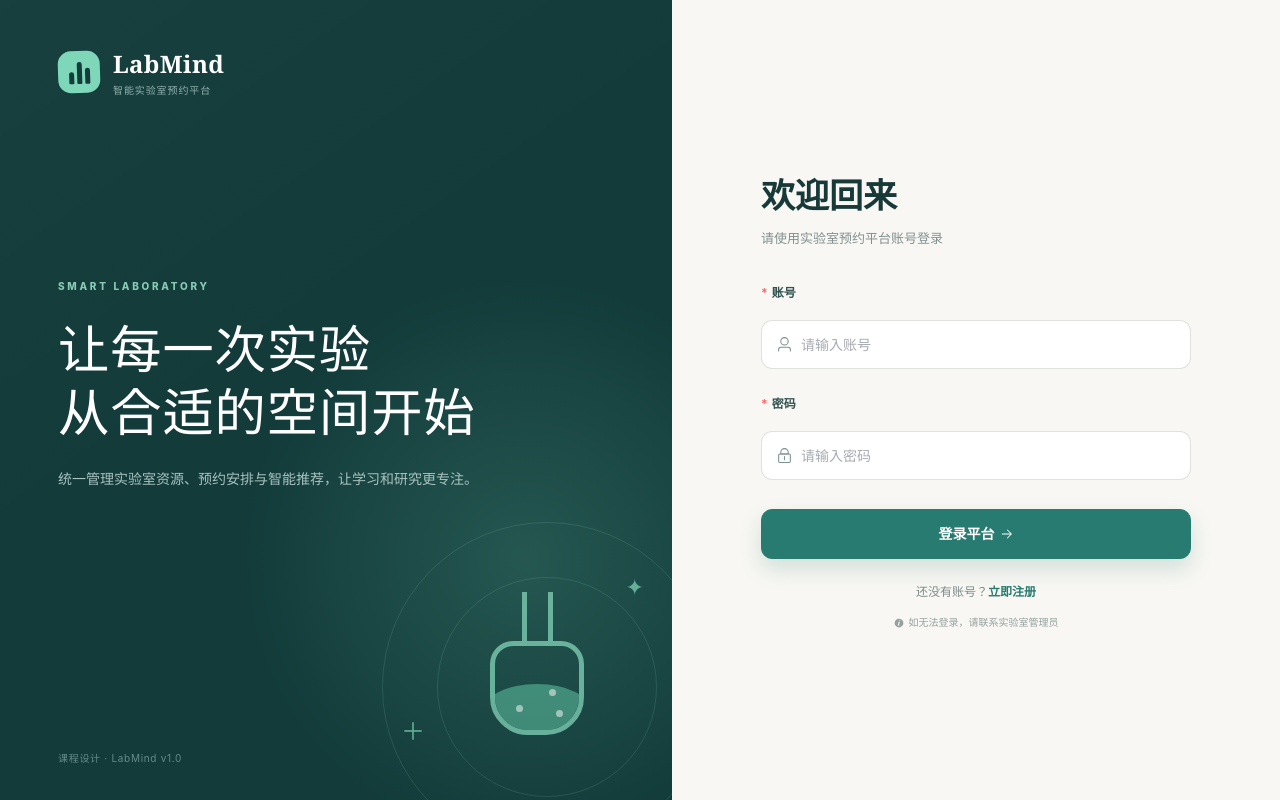
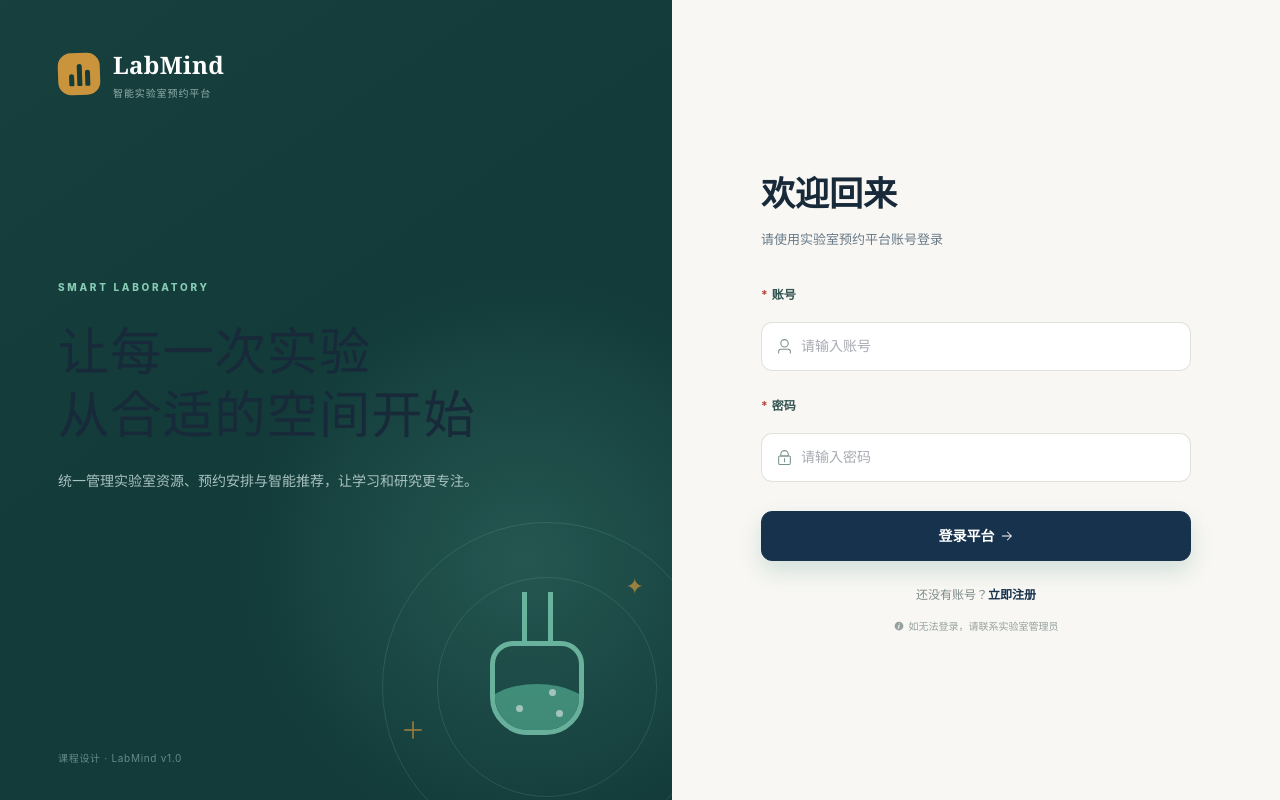
Before and after one commit to 320MUYU/liberary-agent, a Vue app in the folder vue-project/: page /login in a window 1280 px wide. Built offline with nearby package versions, Linux system fonts and the light colour scheme.

Commit message:
feat(frontend): 建立图书馆预约视觉系统

```diff
--- a/vue-project/index.html
+++ b/vue-project/index.html
@@ -2,9 +2,11 @@
 <html lang="">
   <head>
     <meta charset="UTF-8">
-    <link rel="icon" href="/favicon.ico">
+    <link rel="icon" type="image/svg+xml" href="/favicon.svg">
     <meta name="viewport" content="width=device-width, initial-scale=1.0">
-    <title>Vite App</title>
+    <meta name="theme-color" content="#17324d">
+    <meta name="description" content="阅见图书馆学习空间预约系统">
+    <title>阅见 · 图书馆学习空间预约系统</title>
   </head>
   <body>
     <div id="app"></div>
--- a/vue-project/src/assets/css/global.css
+++ b/vue-project/src/assets/css/global.css
@@ -212,3 +212,71 @@ aside {
     .section-heading { align-items: start; }
     .section-heading h2 { font-size: 17px; }
 }
+
+/* 阅见图书馆设计系统：保留旧变量别名，避免页面迁移期间出现闪烁。 */
+:root {
+    --navy-950: #10263a;
+    --navy-900: #17324d;
+    --navy-800: #234866;
+    --navy-700: #315d7c;
+    --gold-700: #925d18;
+    --gold-600: #b7791f;
+    --gold-500: #c9943c;
+    --gold-100: #f5ead6;
+    --paper: #f6f3ec;
+    --paper-deep: #eee8dc;
+    --ink: #182a3a;
+    --text: #405466;
+    --muted: #687a88;
+    --line: #ded8cc;
+    --card: #fffefa;
+    --success: #3f765d;
+    --warning: #a86522;
+    --danger: #b4473f;
+    --shadow-sm: 0 5px 18px rgba(23, 50, 77, .06);
+    --shadow-md: 0 16px 42px rgba(23, 50, 77, .1);
+    --radius-sm: 8px;
+    --radius-md: 14px;
+    --radius-lg: 20px;
+    --motion-fast: 160ms;
+    --motion-base: 220ms;
+    --mint: var(--gold-500);
+    --mint-dark: var(--navy-900);
+    --coral: #c65e4b;
+    --amber: var(--gold-600);
+    --canvas: var(--paper);
+    --el-color-primary: var(--navy-900);
+    --el-color-primary-light-3: #526b82;
+    --el-color-primary-light-5: #8b9baa;
+    --el-color-primary-light-7: #c4cdd4;
+    --el-color-primary-light-9: #edf0f2;
+    --el-color-primary-dark-2: var(--navy-950);
+    --el-color-success: var(--success);
+    --el-color-warning: var(--warning);
+    --el-color-danger: var(--danger);
+    --el-border-radius-base: var(--radius-sm);
+}
+
+html { scroll-behavior: smooth; }
+body { color: var(--text); background: var(--paper); line-height: 1.6; }
+h1, h2, h3, h4, h5, h6 { color: var(--ink); font-family: "Noto Serif SC", "Songti SC", SimSun, Georgia, serif; }
+:focus-visible { outline: 3px solid rgba(183, 121, 31, .45); outline-offset: 3px; }
+.section-heading h2 { font-size: 20px; }
+.section-heading p { color: var(--muted); font-size: 12px; }
+.text-action { min-height: 44px; color: var(--navy-800); font-size: 12px; }
+.surface { border-radius: var(--radius-md); box-shadow: var(--shadow-sm); }
+.el-button { min-height: 40px; transition: all var(--motion-fast) ease; }
+.el-dialog { border: 1px solid var(--line); border-radius: var(--radius-lg) !important; }
+.el-input__wrapper.is-focus,
+.el-select__wrapper.is-focused,
+.el-textarea__inner:focus { box-shadow: 0 0 0 2px rgba(23, 50, 77, .75) inset !important; }
+
+@media (prefers-reduced-motion: reduce) {
+    html { scroll-behavior: auto; }
+    *, *::before, *::after {
+        scroll-behavior: auto !important;
+        animation-duration: .01ms !important;
+        animation-iteration-count: 1 !important;
+        transition-duration: .01ms !important;
+    }
+}
--- /dev/null
+++ b/vue-project/src/config/brand.js
@@ -0,0 +1,6 @@
+export const BRAND = Object.freeze({
+  name: '阅见',
+  fullName: '阅见 · 图书馆学习空间预约系统',
+  tagline: '为下一次阅读，预留一方安静',
+  englishName: 'LIBRARY SPACE',
+})
```
Also changed, not shown: vue-project/public/favicon.svg (added).
